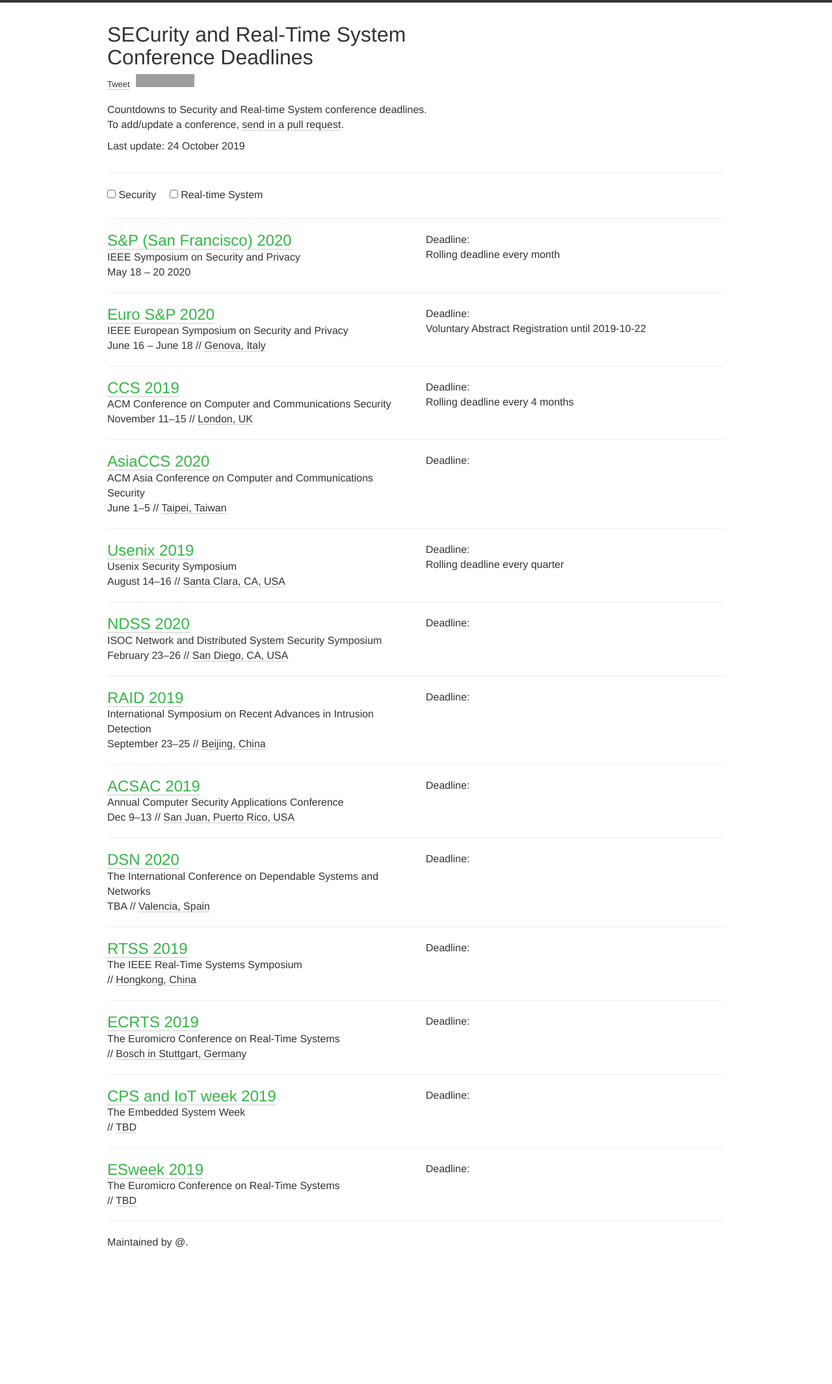
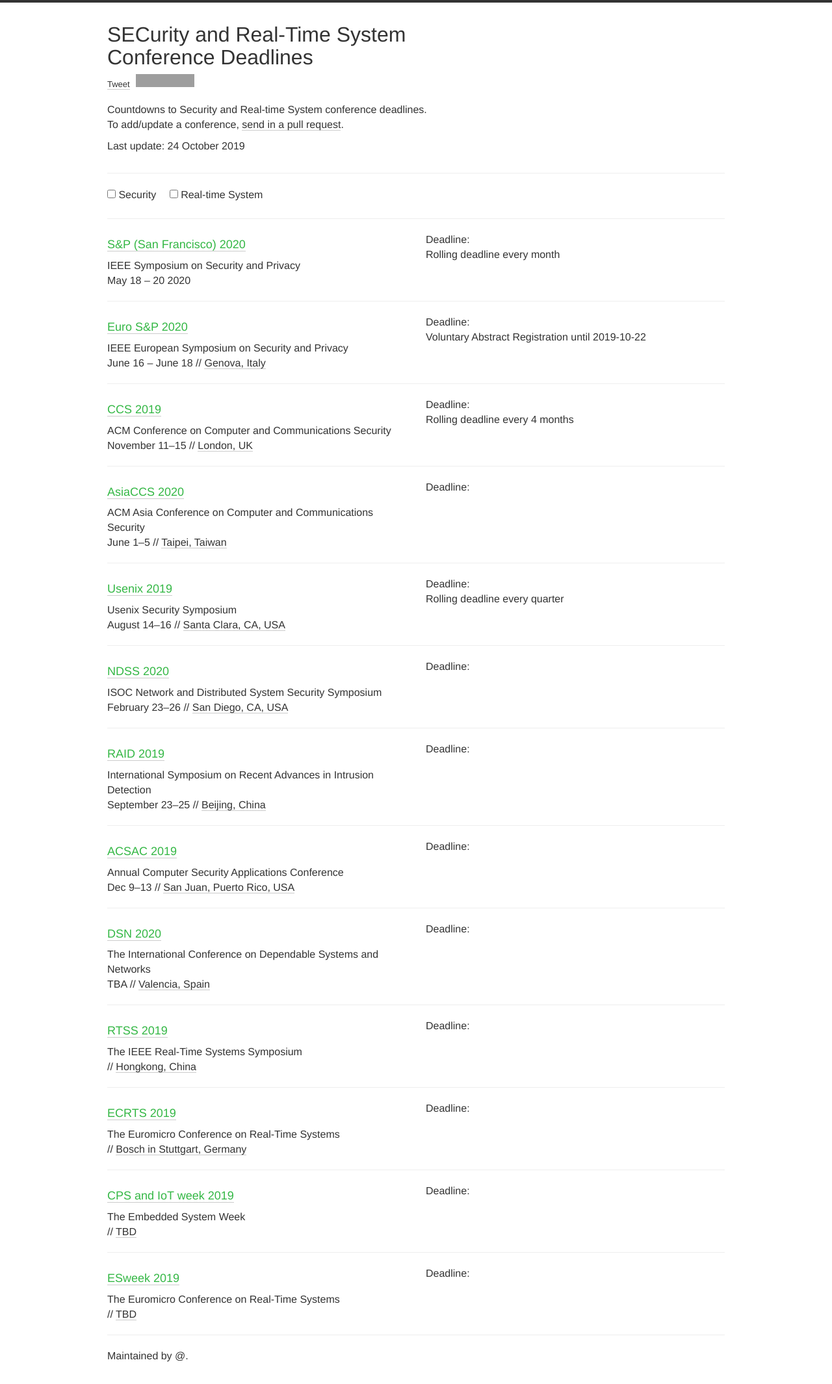
Before and after one commit to srliu/sec.rt-deadlines.github.io, a Jekyll site: the page built from index.html, in a window 1280 px wide. Shown: the whole page at 65% size. Built offline with Jekyll 4.4.1, drawn with Linux system fonts in a browser that asks for light colours; nearby versions of some CDN libraries; comment, search, counter and statistics services are not loaded; before the commit the page ends 1955 px from its top, so only the background shows below that; grey boxes are pictures that could not be loaded.

Commit message:
update info

```diff
--- a/index.html
+++ b/index.html
@@ -55,7 +55,7 @@
         <div id="{{ conf.name | append: conf.year | slugify }}" class="conf {% for tag in conf.tags %} {{tag}} {% endfor %}">
           <div class="row">
             <div class="col-xs-12 col-sm-6">
-              <h3 style="color:#33b744"><a href="{{conf.link}}">{{conf.name}} {{conf.year}}</a></h3>
+              <h4><a href="{{conf.link}}" style="color:#33b744" >{{conf.name}} {{conf.year}}</a></h4>
                 <div class="meta">
                   {{ conf.description }}<br>
                   {{conf.date | replace: '-', '–'}} {% if conf.place %}// <a href="http://maps.google.com/?q={{conf.place}}">{{conf.place}}</a>{% endif %}<br>
```
